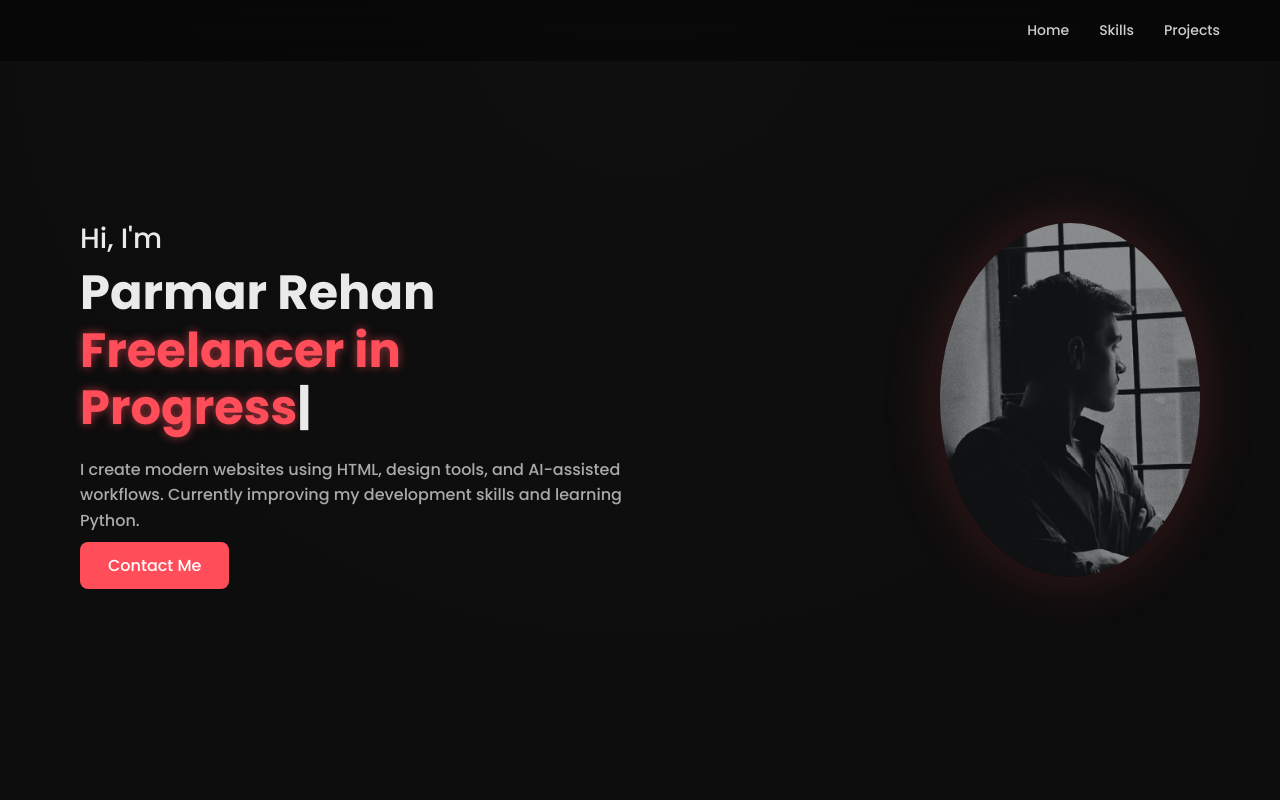
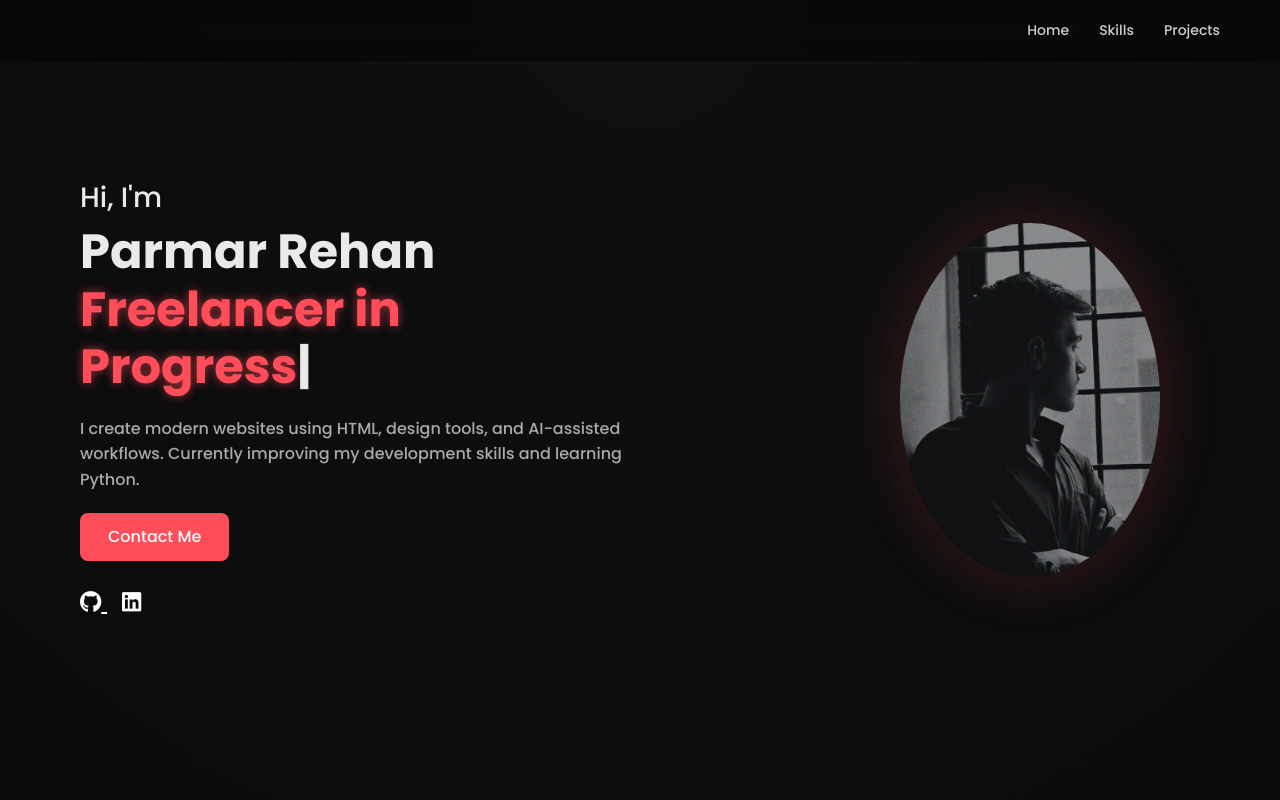
Before and after one commit to rehanparmar2609-lab/my-portfolio, a plain HTML site: page index.html in a window 1280 px wide. Shown: the top 800 px of the page. Drawn offline with nearby package versions, Linux system fonts and the light colour scheme.

Commit message:
Add social icons to portfolio
Added social icons for GitHub and LinkedIn to the hero section.

```diff
--- a/index.html
+++ b/index.html
@@ -17,6 +17,9 @@
   <!-- Font -->
   <link href="https://fonts.googleapis.com/css2?family=Poppins:wght@300;500;700&display=swap" rel="stylesheet">
 
+  <!-- Icons -->
+  <link rel="stylesheet" href="https://cdnjs.cloudflare.com/ajax/libs/font-awesome/6.5.0/css/all.min.css">
+
   <style>
     body {
       margin: 0;
@@ -26,7 +29,6 @@
       scroll-behavior: smooth;
     }
 
-    /* NAVBAR */
     nav {
       position: fixed;
       width: 100%;
@@ -52,12 +54,12 @@
       color: #ff4d5a;
     }
 
-    /* HERO */
     .hero {
       display: flex;
       align-items: center;
       padding: 100px 80px;
       min-height: 100vh;
+      flex-wrap: wrap;
     }
 
     .hero-text {
@@ -93,6 +95,7 @@
       text-decoration: none;
       color: white;
       transition: 0.3s;
+      display: inline-block;
     }
 
     .btn-main:hover {
@@ -100,25 +103,39 @@
       box-shadow: 0 10px 30px rgba(255,77,90,0.4);
     }
 
+    /* SOCIAL ICONS */
+    .social-icons {
+      margin-top: 25px;
+      font-size: 22px;
+    }
+
+    .social-icons a {
+      color: white;
+      margin-right: 15px;
+      transition: 0.3s;
+    }
+
+    .social-icons a:hover {
+      color: #ff4d5a;
+      transform: scale(1.2);
+    }
+
     .hero-img img {
       width: 260px;
       border-radius: 50%;
       box-shadow: 0 0 60px rgba(255,77,90,0.2);
+      margin-right: 40px;
     }
 
-    /* SECTION */
     .section {
       padding: 80px;
-
     }
 
     .section h2 {
       margin-bottom: 40px;
       font-weight: 600;
-
     }
 
-    /* CARDS */
     .card {
       background: rgba(255,255,255,0.05);
       border: 1px solid rgba(255,255,255,0.1);
@@ -133,7 +150,6 @@
       box-shadow: 0 10px 40px rgba(255,77,90,0.2);
     }
 
-    /* MOBILE */
     @media(max-width: 768px){
       .hero {
         flex-direction: column;
@@ -141,24 +157,29 @@
         padding: 60px 20px;
       }
 
+      .hero-img {
+        justify-content: center;
+      }
+
+      .hero-img img {
+        margin-right: 0;
+      }
+
       .section {
         padding: 40px 20px;
       }
     }
-
   </style>
 </head>
 
 <body>
 
-<!-- NAVBAR -->
 <nav>
   <a href="#home">Home</a>
   <a href="#skills">Skills</a>
   <a href="#projects">Projects</a>
 </nav>
 
-<!-- HERO -->
 <section id="home" class="hero">
   <div class="hero-text" data-aos="fade-right">
     <h3>Hi, I'm</h3>
@@ -173,16 +194,27 @@
     </p>
 
     <a href="https://wa.me/919104063798" target="_blank" class="btn-main">Contact Me</a>
+
+    <!-- SOCIAL ICONS -->
+    <div class="social-icons">
+      <a href="https://github.com/rehanparmar2609-lab" target="_blank">
+        <i class="fab fa-github"></i>
+      </a>
+
+      <a href="https://www.linkedin.com/in/rehan-parmar-456964378/" target="_blank">
+        <i class="fab fa-linkedin"></i>
+      </a>
+    </div>
   </div>
 
-  <div class="hero-img" data-aos="fade-right">
+  <div class="hero-img" data-aos="fade-left">
     <img src="profile.jpg" alt="Profile Image">
   </div>
 </section>
 
-<!-- SKILLS -->
 <section id="skills" class="section">
   <h2 data-aos="fade-up">Skills</h2>
+
   <div class="row g-4">
     <div class="col-md-4" data-aos="zoom-in">
       <div class="card p-4">
@@ -207,7 +239,6 @@
   </div>
 </section>
 
-<!-- PROJECTS -->
 <section id="projects" class="section">
   <h2 data-aos="fade-up">Projects</h2>
 
@@ -219,7 +250,6 @@
   </div>
 </section>
 
-<!-- Scripts -->
 <script src="https://unpkg.com/aos@2.3.4/dist/aos.js"></script>
 
 <script>
```
Lines whose indentation alone changed are shown as unchanged.
